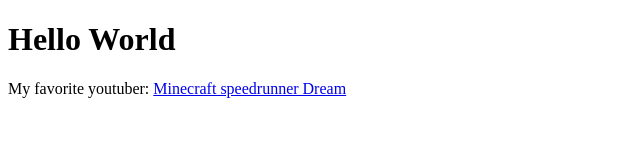
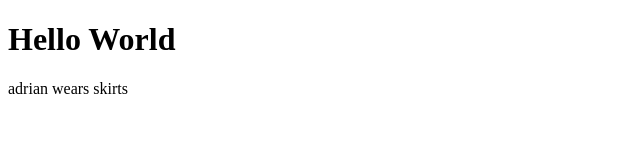
Before and after one commit to oliezhao/2023zhao.github.io, a plain HTML site: page index.html in a window 1280 px wide. Shown: the whole page, without its empty margins (0-640 px from the left). Drawn offline with Linux system fonts and the light colour scheme.

Commit message:
Update index.html

```diff
--- a/index.html
+++ b/index.html
@@ -5,9 +5,7 @@
   <body>
     <h1>Hello World</h1>
 
-    <p> My favorite youtuber: <a href="https://en.wikipedia.org/wiki/Dream_(YouTuber)" target="_blank"> Minecraft speedrunner Dream </p>
-
-
+    <p> adrian wears skirts </p>
   </body>
 
 </html>
```
